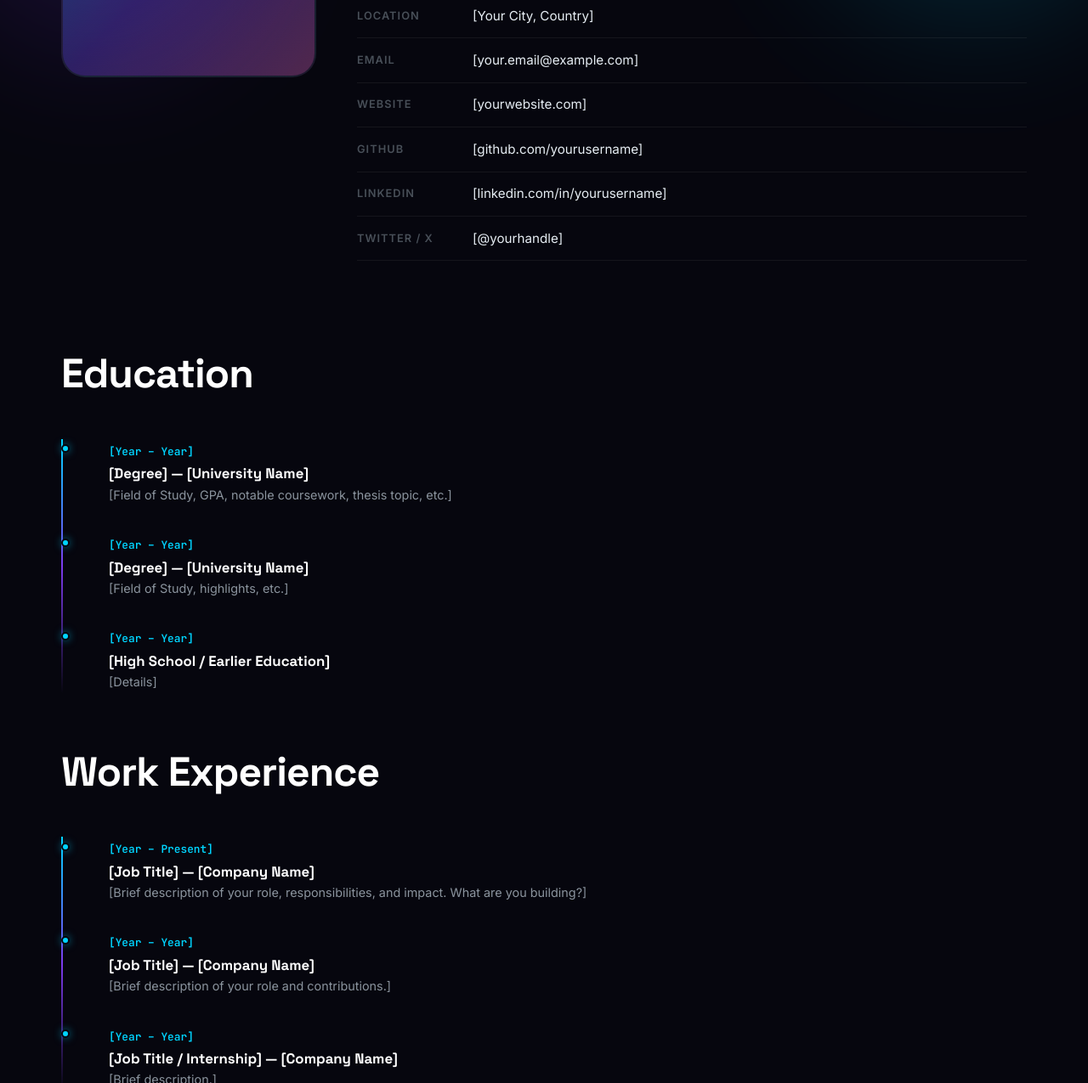
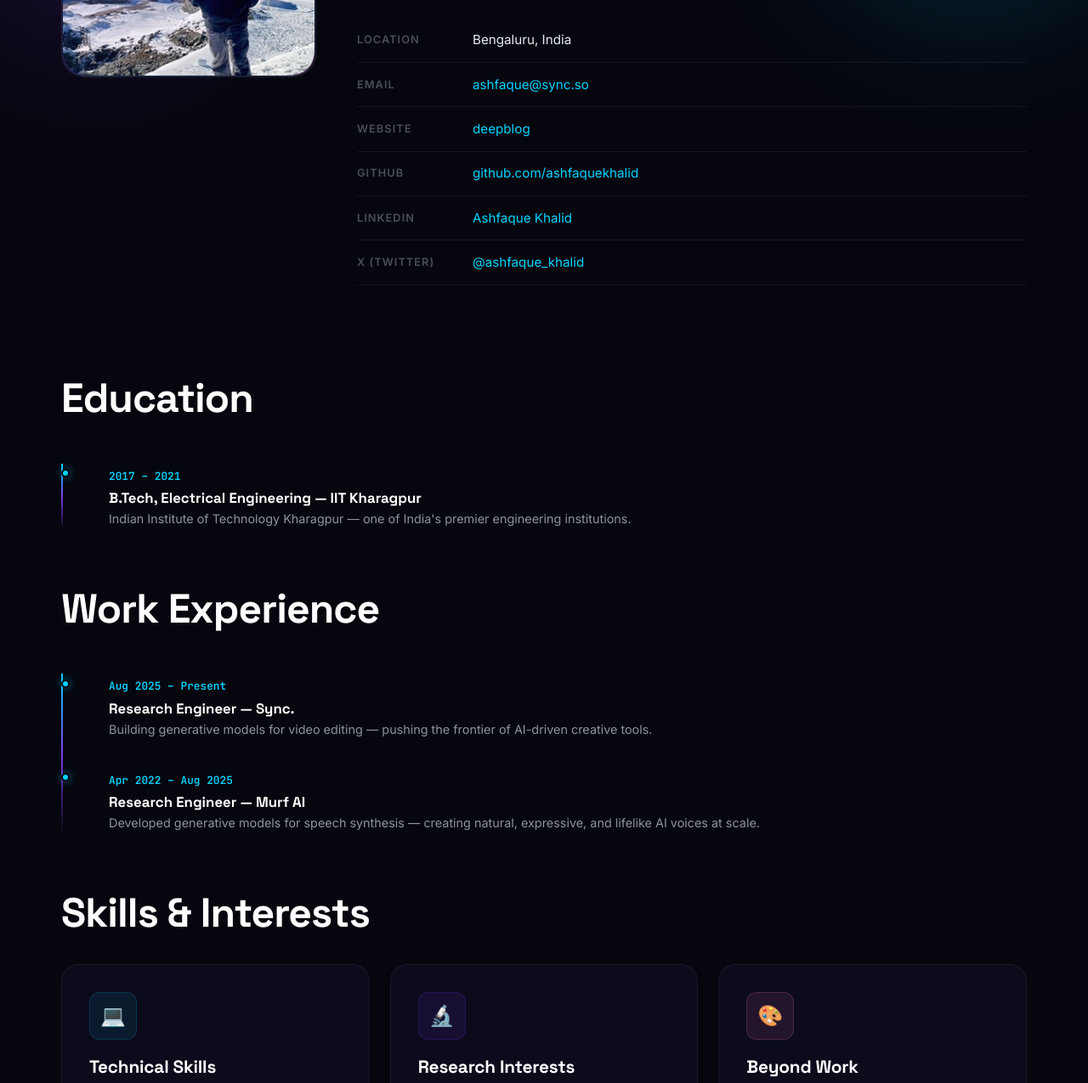
Before and after one commit to ashfaquekhalid/deepblog, a plain HTML site: page about.html in a window 1280 px wide. Shown: the part 497-1772 px from the top of the page at 85% size. Drawn offline with Linux system fonts and the light colour scheme.

Commit message:
Add profile details and photo to About page

```diff
--- a/about.html
+++ b/about.html
@@ -36,40 +36,39 @@
 
       <div class="about-grid reveal">
         <div class="about-photo">
-          <!-- Replace with your photo: <img src="assets/photo.jpg" alt="Profile photo"> -->
-          👤
+          <img src="assets/profile.jpeg" alt="Ashfaque Khalid" style="width:100%;height:100%;object-fit:cover;border-radius:inherit;">
         </div>
 
         <div class="about-info">
-          <h2>[Your Name Here]</h2>
-          <p class="tagline">[Your Title / One-Liner — e.g., "ML Researcher & Curious Mind"]</p>
+          <h2>Ashfaque Khalid</h2>
+          <p class="tagline">Research Engineer — Teaching machines to see, speak, and create.</p>
 
-          <p>[Write a brief introduction about yourself here. Who are you, what drives you, what are you passionate about? This is your space to make a first impression.]</p>
+          <p>I build generative models that push the boundaries of what AI can create — from lifelike speech synthesis to cutting-edge video editing. An IIT Kharagpur alum driven by a deep curiosity for intelligence, both artificial and biological.</p>
 
           <ul class="info-list">
             <li>
               <span class="label">Location</span>
-              <span class="value">[Your City, Country]</span>
+              <span class="value">Bengaluru, India</span>
             </li>
             <li>
               <span class="label">Email</span>
-              <span class="value">[your.email@example.com]</span>
+              <span class="value"><a href="mailto:ashfaque@sync.so">ashfaque@sync.so</a></span>
             </li>
             <li>
               <span class="label">Website</span>
-              <span class="value">[yourwebsite.com]</span>
+              <span class="value"><a href="https://ashfaquekhalid.github.io/deepblog/">deepblog</a></span>
             </li>
             <li>
               <span class="label">GitHub</span>
-              <span class="value">[github.com/yourusername]</span>
+              <span class="value"><a href="https://github.com/ashfaquekhalid" target="_blank">github.com/ashfaquekhalid</a></span>
             </li>
             <li>
               <span class="label">LinkedIn</span>
-              <span class="value">[linkedin.com/in/yourusername]</span>
+              <span class="value"><a href="https://www.linkedin.com/in/ashfaque-khalid-38080a158/" target="_blank">Ashfaque Khalid</a></span>
             </li>
             <li>
-              <span class="label">Twitter / X</span>
-              <span class="value">[@yourhandle]</span>
+              <span class="label">X (Twitter)</span>
+              <span class="value"><a href="https://x.com/ashfaque_khalid" target="_blank">@ashfaque_khalid</a></span>
             </li>
           </ul>
         </div>
@@ -80,19 +79,9 @@
         <h2 class="reveal" style="margin-bottom: 2rem;">Education</h2>
         <div class="timeline reveal">
           <div class="timeline-item">
-            <span class="year">[Year – Year]</span>
-            <h4>[Degree] — [University Name]</h4>
-            <p>[Field of Study, GPA, notable coursework, thesis topic, etc.]</p>
-          </div>
-          <div class="timeline-item">
-            <span class="year">[Year – Year]</span>
-            <h4>[Degree] — [University Name]</h4>
-            <p>[Field of Study, highlights, etc.]</p>
-          </div>
-          <div class="timeline-item">
-            <span class="year">[Year – Year]</span>
-            <h4>[High School / Earlier Education]</h4>
-            <p>[Details]</p>
+            <span class="year">2017 – 2021</span>
+            <h4>B.Tech, Electrical Engineering — IIT Kharagpur</h4>
+            <p>Indian Institute of Technology Kharagpur — one of India's premier engineering institutions.</p>
           </div>
         </div>
       </div>
@@ -102,19 +91,14 @@
         <h2 class="reveal" style="margin-bottom: 2rem;">Work Experience</h2>
         <div class="timeline reveal">
           <div class="timeline-item">
-            <span class="year">[Year – Present]</span>
-            <h4>[Job Title] — [Company Name]</h4>
-            <p>[Brief description of your role, responsibilities, and impact. What are you building?]</p>
+            <span class="year">Aug 2025 – Present</span>
+            <h4>Research Engineer — Sync.</h4>
+            <p>Building generative models for video editing — pushing the frontier of AI-driven creative tools.</p>
           </div>
           <div class="timeline-item">
-            <span class="year">[Year – Year]</span>
-            <h4>[Job Title] — [Company Name]</h4>
-            <p>[Brief description of your role and contributions.]</p>
-          </div>
-          <div class="timeline-item">
-            <span class="year">[Year – Year]</span>
-            <h4>[Job Title / Internship] — [Company Name]</h4>
-            <p>[Brief description.]</p>
+            <span class="year">Apr 2022 – Aug 2025</span>
+            <h4>Research Engineer — Murf AI</h4>
+            <p>Developed generative models for speech synthesis — creating natural, expressive, and lifelike AI voices at scale.</p>
           </div>
         </div>
       </div>
```
Also changed, not shown: assets/profile.jpeg (added).
